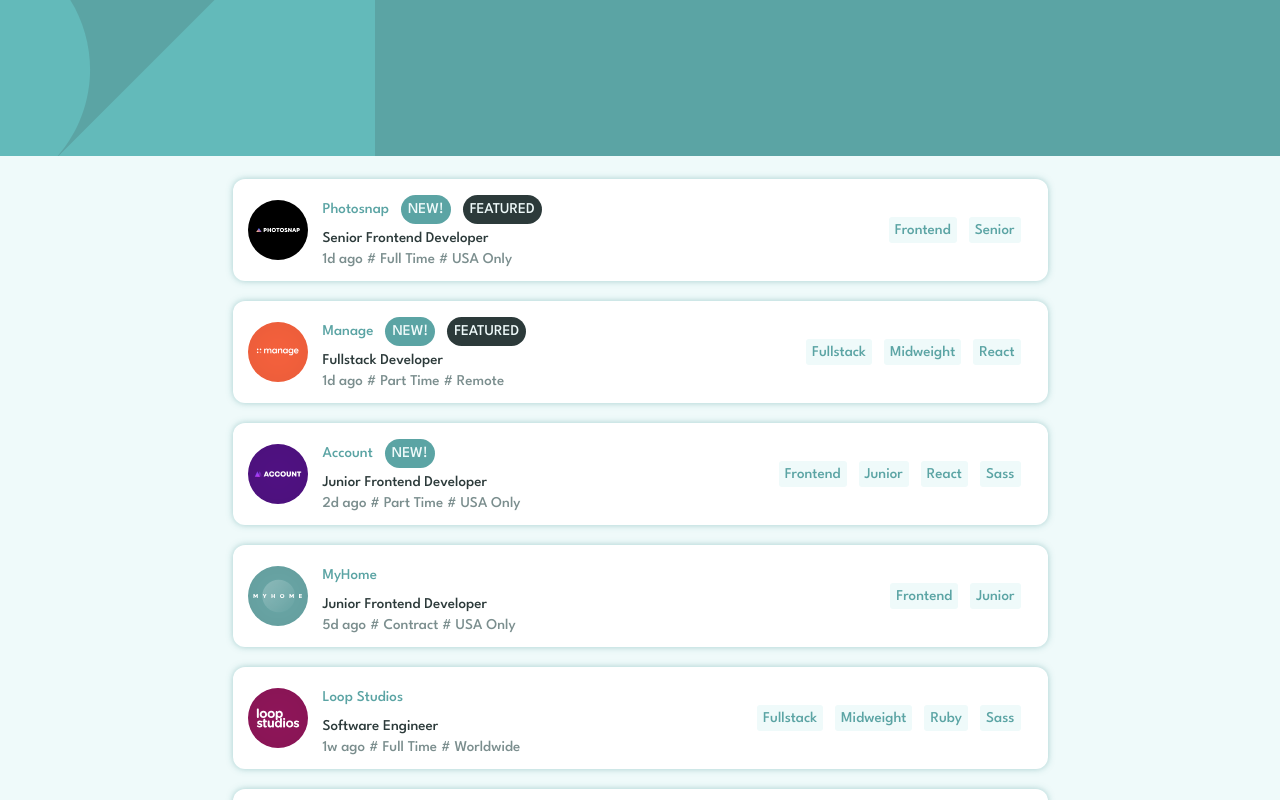
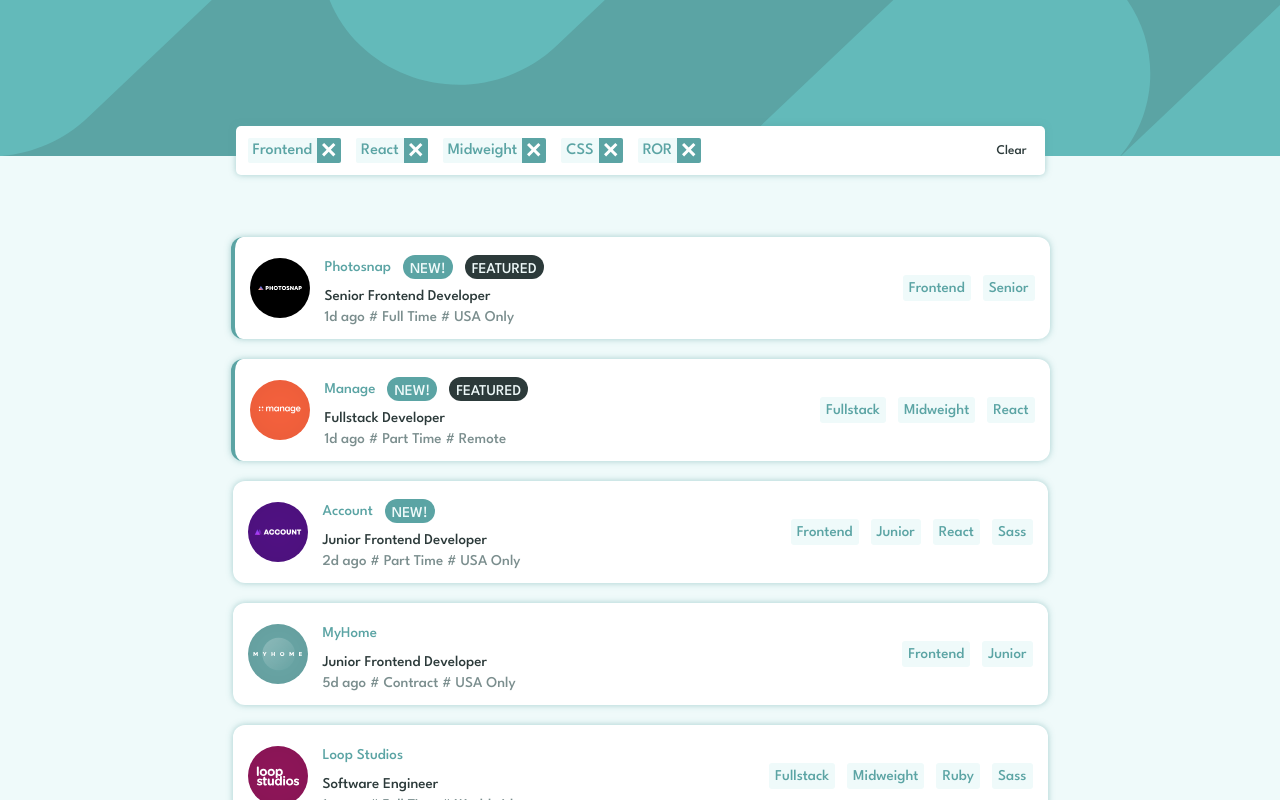
Before and after one commit to goody-dev/job-listings-app-filter, a React (Vite) app: page / in a window 1280 px wide. Shown: the top 800 px of the page. Built offline with nearby package versions, Linux system fonts and the light colour scheme.

Commit message:
Added A Static Cartegory Tab

```diff
--- a/src/App.css
+++ b/src/App.css
@@ -12,13 +12,82 @@
   --font-bold: 700;
   font-family: 'League Spartan';
 }
+body {
+  background-color: var(--Light-Grayish-Cyan-Background);
+}
 
 .header {
   height: 156px;
+  max-width: 100vw;
   background-color: var(--Desaturated-Dark-Cyan);
+  background-image: url(./assets/images/bg-header-mobile.svg);
+  background-attachment:scroll;
+  background-size: auto;
 
   .mobile-bg-header {
     min-height: 20%;
+  }
+}
+.cartegories-tab {
+  background-color: white;
+  width:80vw;
+  display: flex;
+  margin-top: -30px;
+  margin-bottom: 12px;
+  border-radius: 5px;
+  flex-direction: row;
+  justify-content: space-between;
+  padding: 12px;
+  margin-left:auto;
+  margin-right: auto;
+  top: 130px;
+  box-shadow: 0px 0px 6px 0px hsla(180, 29%, 50%, 0.5);
+
+  .tab-cartegories-div {
+    display: flex;
+    gap:15px;
+    flex-wrap: wrap;
+  }
+  #clear-button {
+    background: none;
+    border: none;
+    color: var(--Very-Dark-Grayish-Cyan);
+  }
+  #clear-button:hover {
+    text-decoration: underline;
+    cursor: pointer;
+    color: var(--Desaturated-Dark-Cyan);
+  }
+}
+
+.cartegory-tab {
+  display: flex;
+  flex-direction: row;
+  justify-content: center;
+
+  .tab-category-div {
+    display: flex;
+    flex-direction: row;
+    justify-content: center;
+    color: var(--Desaturated-Dark-Cyan);
+    background-color: var(--Light-Grayish-Cyan-Background);
+    padding: 5px;
+    border-radius: 2px 0 0 2px;
+  }
+  .tab-cancel-div {
+    background-color: var(--Desaturated-Dark-Cyan);
+    display: flex;
+    flex-direction: row;
+    justify-content: center;
+    padding: 5px;
+    border-radius:  0 2px 2px 0;
+  }
+  .tab-cancel-div:hover {
+    background-color: var(--Very-Dark-Grayish-Cyan);
+    display: flex;
+    justify-content: center;
+    padding: 5px;
+    cursor: pointer;
   }
 }
 .listings {
@@ -26,19 +95,21 @@
   background-color: var(--Light-Grayish-Cyan-Background);
   max-width: 100vw;
   margin: 0;
-  padding-top: 3px;
+  padding-top: 1px;
+  padding-bottom: 30px;
+}
+.highlight {
+  border-left: 4px solid var(--Desaturated-Dark-Cyan);
 }
 .filter-tablet {
   width: 80vw;
   background-color: white;
   box-shadow: 0px 0px 6px 0px hsla(180, 29%, 50%, 0.5);
-  border-radius: 12px;
+  border-radius: 5px;
   margin-right: auto;
   margin-left: auto;
   margin-top: 60px;
-  padding: 15px;
-}
-.job-info {
+  padding: 20px;
 }
 
 .company-logo {
@@ -68,7 +139,7 @@
   }
   .new-tag {
     background-color: var(--Desaturated-Dark-Cyan);
-    height: 15px;
+    height: 10px;
     padding: 7px;
     margin: 0px;
     border-radius: 15px;
@@ -76,7 +147,7 @@
   }
   .feature-tag {
     background-color: var(--Very-Dark-Grayish-Cyan);
-    height: 15px;
+    height: 10px;
     padding: 7px;
     margin: 0px;
     border-radius: 15px;
@@ -100,16 +171,36 @@
 width: 100%;
 height: auto;
 align-items: center;
+gap: 12px;
 }
 .category-tag {
 color: var(--Desaturated-Dark-Cyan);
 background-color: var(--Light-Grayish-Cyan-Background);
-margin-right: 12px;
 padding: 6px;
 border-radius: 3px;
 }
 
 @media screen and (min-width: 585px) {
+  .header {
+    height: 156px;
+    background-color: var(--Desaturated-Dark-Cyan);
+    background-image: url(./assets/images/bg-header-desktop.svg);
+    background-attachment:fixed;
+    background-size:auto;
+    background-origin: border-box;
+    background-repeat: no-repeat;
+
+    .mobile-bg-header {
+      min-height: 20%;
+    }
+  }
+  .cartegories-tab {
+    max-width: 785px;
+  }
+  .listings {
+    padding-top: 30px;
+    padding-bottom: 50px;
+  }
   .filter-tablet {
     width: 80vw;
     height:auto;
@@ -144,7 +235,8 @@
       display: none;
     }
     .categories {
-      width: auto;
+      width: 50%;
+      justify-content: end;
     }
   }
 }
--- a/src/App.tsx
+++ b/src/App.tsx
@@ -1,15 +1,18 @@
 import './App.css';
+
 import Listings from './Components/Listings';
 import JobListings from './assets/data.json';
+import CartegoriesTab from './Components/CartegoriesTab';
+
 
 function App() {
 
   return (
     <div>
       <div className='header'>
-        <svg className='mobile-bg-header' xmlns="http://www.w3.org/2000/svg" width="375" height="156"><g fill="#5CA5A5"><path fill="#63BABA" fillRule="evenodd" d="M-86.732 487.429c-51.432-51.425-51.438-134.806-.013-186.237l.013-.013L309.926-95.424c51.441-51.434 134.836-51.434 186.277 0C547.634-44 547.64 39.38 496.216 90.813c-.005.004-.01.008-.013.013L99.543 487.429c-51.44 51.433-134.834 51.433-186.275 0zm-444.692 71.824c-51.432-51.424-51.438-134.806-.013-186.237l.013-.013L-134.766-23.6C-83.325-75.034.07-75.034 51.511-23.6c51.431 51.424 51.437 134.805.013 186.237l-.013.013-396.66 396.603c-51.44 51.433-134.834 51.433-186.275 0z"/></g></svg>
       </div>
-      <Listings jobs={JobListings}/>
+      <CartegoriesTab />
+      <Listings jobs={JobListings} />
     </div>
   )
 }
--- /dev/null
+++ b/src/Components/CartegoriesTab.tsx
@@ -0,0 +1,15 @@
+import CartegoryTab from "../Utilities/CartegoryTab";
+
+const CartegoriesTab = () => {
+  const selCart: string[] = ["Frontend", "React", "Midweight", "CSS", "ROR"]
+  return (
+    <div className='cartegories-tab'>
+      <div className="tab-cartegories-div">
+        {selCart.map((cartegory:string, id) => <CartegoryTab key={id} cartegory={cartegory} />)}
+      </div>
+      <button id="clear-button">Clear</button>
+    </div>
+  )
+}
+
+export default CartegoriesTab
--- a/src/Components/Listings.tsx
+++ b/src/Components/Listings.tsx
@@ -23,9 +23,10 @@
     <div className='listings'>
       {jobs.map((job: job) => {
         const categories = [job.role, job.level, ...job.tools];
+        const highlight = job.new && job.featured;
 
         return(
-        <div key={job.id} className='filter-tablet'>
+        <div key={job.id} className={(highlight && 'highlight') + ' filter-tablet'}>
             <div className='job-info'>
                 <img className='company-logo' src={job.logo} />
                 <div className='company-listing'>
--- /dev/null
+++ b/src/Utilities/CartegoryTab.tsx
@@ -0,0 +1,12 @@
+const CartegoryTab = ({cartegory}:any) => {
+  return (
+    <div className="cartegory-tab">
+      <div className="tab-category-div">{cartegory}</div>
+      <div className="tab-cancel-div">
+        <svg xmlns="http://www.w3.org/2000/svg" width="14" height="14"><path fill="#FFF" fill-rule="evenodd" d="M11.314 0l2.121 2.121-4.596 4.596 4.596 4.597-2.121 2.121-4.597-4.596-4.596 4.596L0 11.314l4.596-4.597L0 2.121 2.121 0l4.596 4.596L11.314 0z"/></svg>
+      </div>
+    </div>
+  )
+}
+
+export default CartegoryTab
```
Also changed, not shown: src/Components/FilterTab.tsx (added, +11 -0 lines).
